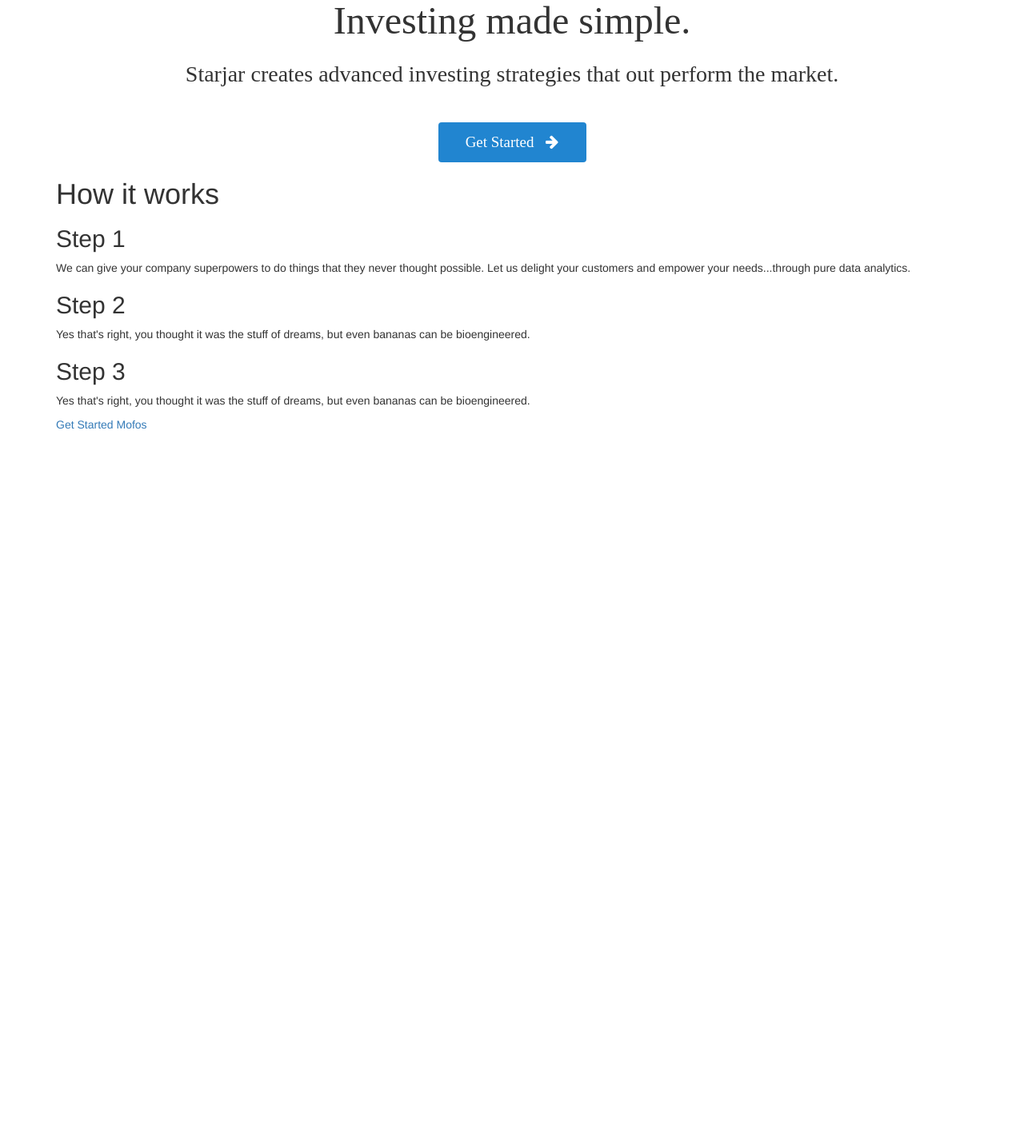
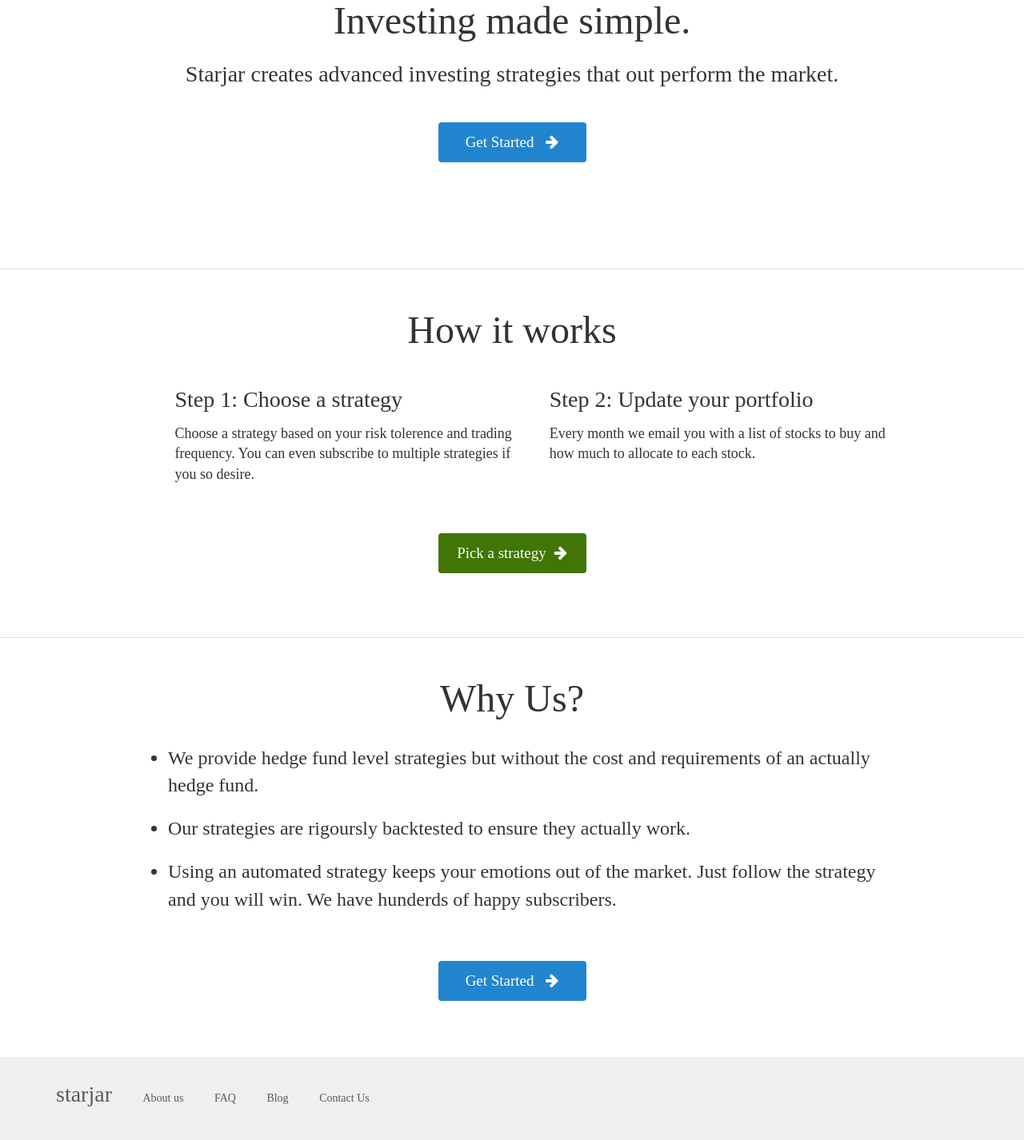
Before and after one commit to z123/starjar, a Flask app: page / in a window 1280 px wide. Shown: the part 180-1606 px from the top of the page at 80% size. Before the commit the page ends 717 px from the top, so only its background shows below. Run offline with Flask 2, Linux system fonts and the light colour scheme; style sheets or scripts are compiled from the project's sources; some libraries are stand-ins or nearby versions.

Commit message:
Front page done

```diff
--- a/app/static/css/_home.scss
+++ b/app/static/css/_home.scss
@@ -1,7 +1,5 @@
 
-#investing-made-simple {
-  margin-top: 160px;
-  width: 850px;
+%landing-page-defaults {
 
   h1 {
     font-family: OpenSans;
@@ -19,9 +17,6 @@
     font-size: 18.94px;
     color: #FFF;
     margin-top: 30px;
-    width: 185px;
-    height: 50px;
-    background: #2185D0;
     border-radius: 4px;
     border: none;
     padding-top: 11px;
@@ -31,3 +26,74 @@
     margin-left: 10px;
   }
 }
+
+#investing-made-simple {
+  @extend %landing-page-defaults;
+  margin-top: 160px;
+  margin-bottom: 133px;
+  width: 850px;
+
+  .btn {
+    width: 185px;
+    height: 50px;
+    background: #2185D0;
+  }
+}
+
+// TODO: Make margin between step1 and step2 bigger?
+#how-it-works {
+  @extend %landing-page-defaults;
+  margin-top: 30px;
+  margin-bottom: 80px;
+  width: 1000px;
+
+  div.row {
+    margin-top: 20px;
+    margin-left: 5%;
+    /*div:nth-child(2) {*/
+      /*padding-left: 60px;*/
+    /*}*/
+  }
+
+  p {
+    font-family: OpenSans-Light;
+    font-size: 18px;
+    display: flex;
+  }
+
+ .btn {
+    width: 185px;
+    height: 50px;
+    background: #417505;
+    margin-top: 50px;
+  }
+}
+
+#why-us {
+  @extend %landing-page-defaults;
+  width: 970px;
+  margin-top: 30px;
+  margin-bottom: 70px;
+
+  ul {
+    margin-top: 30px;
+    font-family: OpenSans-Light;
+    font-size: 24px;
+
+    li {
+      margin-bottom: 20px;
+    }
+  }
+
+  .btn {
+    margin-top: 40px;
+    width: 185px;
+    height: 50px;
+    background: #2185D0;
+  }
+
+}
+
+hr {
+  border-top: 1px solid #DDD;
+}
--- a/app/static/css/_layout.scss
+++ b/app/static/css/_layout.scss
@@ -1,3 +1,6 @@
+// TODO: Change so contents of navbar dont go verticle when screen gets smaller.
+// This can be sloved by giving the container a fixed width.
+
 .navbar {
   background-color: #FFF;
   box-shadow: 0px 0px 2px 0px rgba(0,0,0,0.5);
@@ -41,3 +44,26 @@
 #login-button {
   margin-right: 15px;
 }
+
+.footer {
+  background: #EDEFF1;
+  height: 104px;
+  display: flex;
+  align-items: center;
+  font-family: Lato-Bold;
+  color: #5A5A5A;
+  font-size: 14px;
+
+  a {
+    color: inherit;
+  }
+
+  li {
+    margin-right: 25px;
+  }
+
+  .logo {
+    font-family: Lato-Regular;
+    font-size: 28px;
+  }
+}
--- a/app/templates/base.html
+++ b/app/templates/base.html
@@ -4,6 +4,8 @@
 <html lang="en">
 
   <head>
+    <meta name="viewport" content="width=device-width, initial-scale=1">
+
     <! -- jquery -->
     <script src="https://ajax.googleapis.com/ajax/libs/jquery/2.1.3/jquery.min.js"></script>
 
@@ -37,5 +39,7 @@
 
     {% block body %}
     {% endblock %}
+
+    {% block footer %}{% endblock %}
   </body>
 </html>
--- a/app/templates/home.html
+++ b/app/templates/home.html
@@ -14,17 +14,31 @@
       <h2>Starjar creates advanced investing strategies that out perform the market.</h2>
       <a class="btn btn-default">Get Started  <i class="fa fa-arrow-right"></i></a>
   </div>
-
-  <div id="how-it-works" class="ui vertical center aligned segment">
-    <div class="ui text container">
-    <h1 class="ui header">How it works</h1>
-    <h2 class="ui header">Step 1</h2>
-    <p>We can give your company superpowers to do things that they never thought possible. Let us delight your customers and empower your needs...through pure data analytics.</p>
-    <h2 class="ui header">Step 2</h2>
-    <p>Yes that's right, you thought it was the stuff of dreams, but even bananas can be bioengineered.</p>
-    <h2 class="ui header">Step 3</h2>
-    <p>Yes that's right, you thought it was the stuff of dreams, but even bananas can be bioengineered.</p>
-    <a class="ui huge button">Get Started Mofos</a>
+  <hr>
+  <div class="container text-center" id="how-it-works">
+    <h1>How it works</h1>
+    <div class="row text-left">
+      <div class="col-md-6" id="step1">
+        <h2>Step 1: Choose a strategy</h2>
+        <p>Choose a strategy based on your risk tolerence and trading frequency. You can even subscribe
+        to multiple strategies if you so desire.</p>
+      </div>
+      <div class="col-md-6" id="step2">
+        <h2>Step 2: Update your portfolio</h2>
+        <p>Every month we email you with a list of stocks to buy and how much to allocate to each stock.</p>
+      </div>
     </div>
+    <a class="btn btn-default">Pick a strategy<i class="fa fa-arrow-right"></i></a>
+  </div>
+  <hr>
+  <div class="container text-center" id="why-us">
+    <h1>Why Us?</h1>
+    <ul class="text-left">
+      <li>We provide hedge fund level strategies but without the cost and requirements of an actually hedge fund.</li>
+      <li>Our strategies are rigoursly backtested to ensure they actually work.</li>
+      <li>Using an automated strategy keeps your emotions out of the
+      market. Just follow the strategy and you will win. We have hunderds of happy subscribers.</li>
+    </ul>
+    <a class="btn btn-default">Get Started  <i class="fa fa-arrow-right"></i></a>
   </div>
 {% endblock %}
--- a/app/templates/layout.html
+++ b/app/templates/layout.html
@@ -24,3 +24,16 @@
   </div>
 </nav>
 {% endblock %}
+{% block footer %}
+<footer class="footer">
+  <div class="container">
+    <ul class="list-inline">
+      <li class="logo">starjar</li>
+      <li><a href="#">About us</a></li>
+      <li><a href="#">FAQ</a></li>
+      <li><a href="#">Blog</a></li>
+      <li><a href="#">Contact Us</a></li>
+    </ul>
+  </div>
+</footer>
+{% endblock %}
```
Lines whose indentation alone changed are shown as unchanged.
